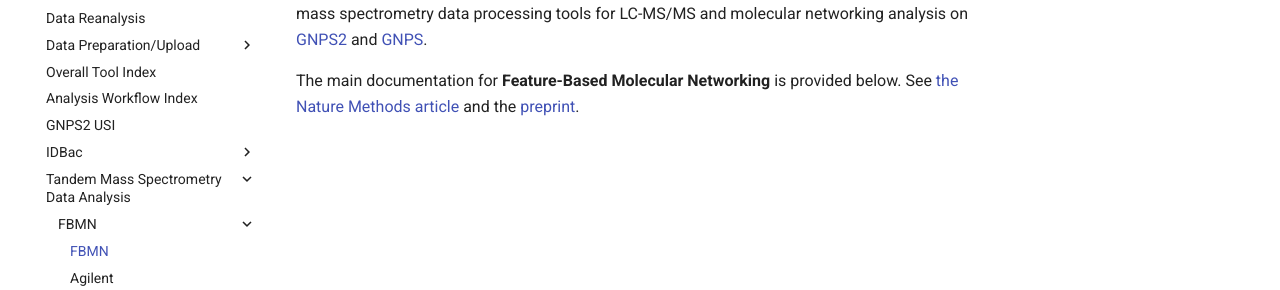
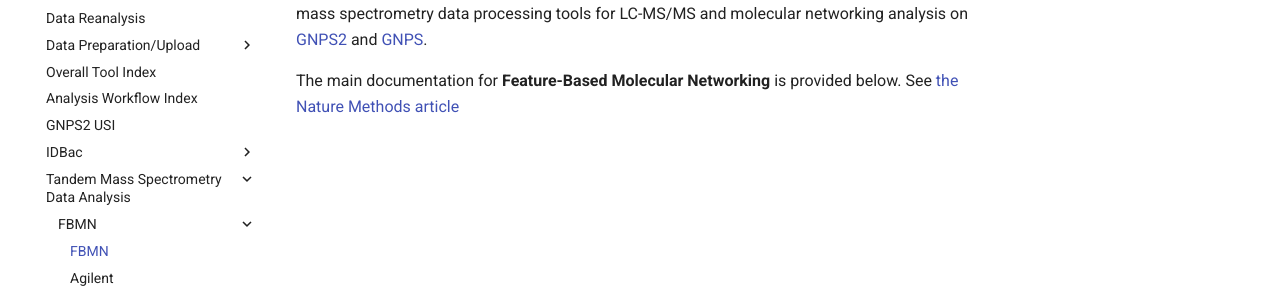
Before and after one commit to Wang-Bioinformatics-Lab/GNPS2_Documentation, an MkDocs documentation site: the page built from docs/fbmn.md, in a window 1280 px wide. Shown: the part 255-545 px from the top of the page. Built offline with MkDocs 1.6.1 and Material for MkDocs 9.7.7, drawn with Linux system fonts in a browser that asks for light colours; comment, search, counter and statistics services are not loaded.

Commit message:
Update fbmn.md
Removed preprint

```diff
--- a/docs/fbmn.md
+++ b/docs/fbmn.md
@@ -5,4 +5,3 @@
 **Feature-Based Molecular Networking** (FBMN) is a computational method that bridges popular mass spectrometry data processing tools for LC-MS/MS and molecular networking analysis on [GNPS2](https://gnps2.org) and [GNPS](http://gnps.ucsd.edu).
 
 The main documentation for **Feature-Based Molecular Networking** is provided below. See [the Nature Methods article](https://www.nature.com/articles/s41592-020-0933-6)
-and the [preprint](https://www.biorxiv.org/content/10.1101/812404v1).
```
